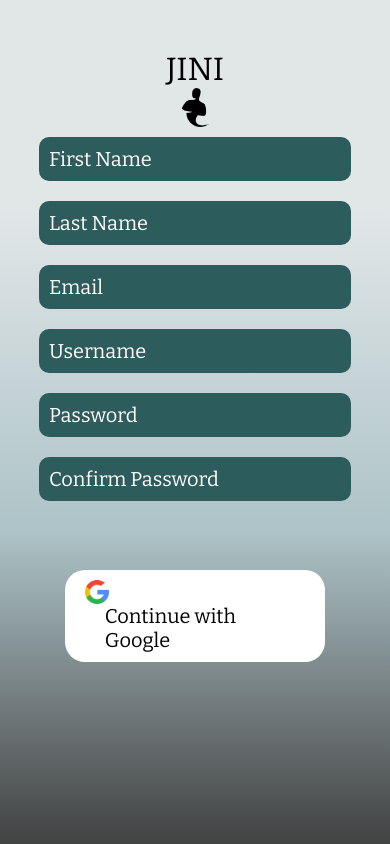
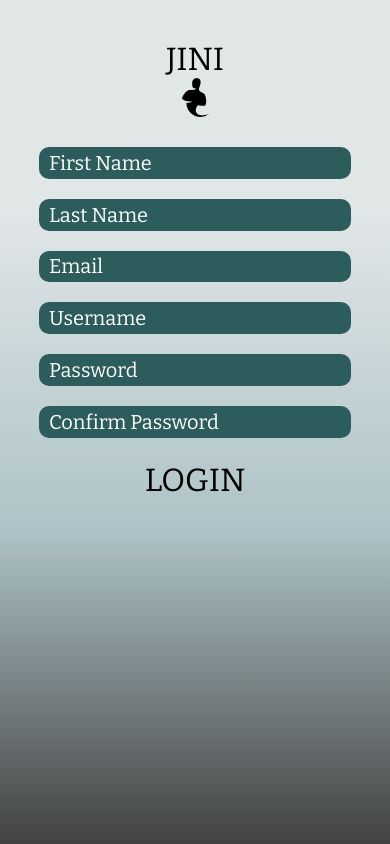
Before and after one commit to Avrhambi/JINI, a React Native app: screen /Signup in a window 390 px wide. Built offline with nearby package versions, Linux system fonts and the light colour scheme.

Commit message:
finish design

```diff
--- a/Navigation/screens/Home.js
+++ b/Navigation/screens/Home.js
@@ -3,6 +3,8 @@ import { StyleSheet, Text, View, Image, TextInput, TouchableOpacity, FlatList }
 import { LinearGradient} from "expo-linear-gradient";
 import { useNavigation } from "@react-navigation/native";
 import {Audio} from "expo-av"
+import {Ionicons} from '@expo/vector-icons';
+
 
 
 function millisToMinutesAndSeconds(millis) {
@@ -22,40 +24,56 @@ async function getAudioDuration(uri) {
 export default function HomeScreen() {
   const [KeyWord, setKeyWord] = useState("");
   const [records, setRecords] = useState([]);
+  const [expandedId, setExpandedId] = React.useState(null);
+  const [favorites, setFavorites] = React.useState([]);
+  const [currentTab, setCurrentTab] = React.useState("all"); // "all" | "favorites"
+
+
   const navigation = useNavigation();
   useEffect(() =>{
     async function fetchRecords() {
       const data = [
-        { id: "1", title: "record1", uri: require("../../assets/audio/audio-sample1.mp3") },
-        { id: "2", title: "record2", uri: require("../../assets/audio/audio-sample2.mp3") },
-        { id: "3", title: "record3", uri: require("../../assets/audio/audio-sample1.mp3") },
-        { id: "4", title: "record4", uri: require("../../assets/audio/audio-sample2.mp3") },
-        { id: "5", title: "record5", uri: require("../../assets/audio/audio-sample1.mp3") },
-        { id: "6", title: "record6", uri: require("../../assets/audio/audio-sample2.mp3") },
-        { id: "7", title: "record7", uri: require("../../assets/audio/audio-sample1.mp3") },
-        { id: "8", title: "record8", uri: require("../../assets/audio/audio-sample2.mp3") },
-        { id: "9", title: "record9", uri: require("../../assets/audio/audio-sample1.mp3") },
-        { id: "10", title: "record10", uri: require("../../assets/audio/audio-sample2.mp3") },
-        { id: "11", title: "record11", uri: require("../../assets/audio/audio-sample1.mp3") },
-        { id: "12", title: "record12", uri: require("../../assets/audio/audio-sample2.mp3") },
-        { id: "13", title: "record13", uri: require("../../assets/audio/audio-sample1.mp3") },
-        { id: "14", title: "record14", uri: require("../../assets/audio/audio-sample2.mp3") },
+        { id: "1", title: "record1", uri: require("../../assets/audio/audio-sample1.mp3"), date: "2023-10-01" , caller: "John Doe", phoneNumber: "123-456-7890"},
+        { id: "2", title: "record2", uri: require("../../assets/audio/audio-sample2.mp3"), date: "2023-10-02" , caller: "Jane Smith", phoneNumber: "234-567-8901"},
+        { id: "3", title: "record3", uri: require("../../assets/audio/audio-sample1.mp3"), date: "2023-10-03" , caller: "Alice Johnson", phoneNumber: "345-678-9012"},
+        { id: "4", title: "record4", uri: require("../../assets/audio/audio-sample2.mp3"), date: "2023-10-04" , caller: "Bob Brown", phoneNumber: "456-789-0123"},
+        { id: "5", title: "record5", uri: require("../../assets/audio/audio-sample1.mp3"), date: "2023-10-05" , caller: "Charlie Davis", phoneNumber: "567-890-1234"},
+        { id: "6", title: "record6", uri: require("../../assets/audio/audio-sample2.mp3"), date: "2023-10-06" , caller: "Diana Evans", phoneNumber: "678-901-2345"},
+        { id: "7", title: "record7", uri: require("../../assets/audio/audio-sample1.mp3"), date: "2023-10-07" , caller: "Ethan Foster", phoneNumber: "789-012-3456"},
+        { id: "8", title: "record8", uri: require("../../assets/audio/audio-sample2.mp3"), date: "2023-10-08" , caller: "Fiona Green", phoneNumber: "890-123-4567"},
+        { id: "9", title: "record9", uri: require("../../assets/audio/audio-sample1.mp3"), date: "2023-10-09" , caller: "George Harris", phoneNumber: "901-234-5678"},
+        { id: "10", title: "record10", uri: require("../../assets/audio/audio-sample2.mp3"), date: "2023-10-10" , caller: "Hannah Ivers", phoneNumber: "012-345-6789"},
+        { id: "11", title: "record11", uri: require("../../assets/audio/audio-sample1.mp3"), date: "2023-10-11" , caller: "Ian Johnson", phoneNumber: "123-456-7890"},
+        { id: "12", title: "record12", uri: require("../../assets/audio/audio-sample2.mp3"), date: "2023-10-12" , caller: "Jack Daniels", phoneNumber: "234-567-8901"},
+        { id: "13", title: "record13", uri: require("../../assets/audio/audio-sample1.mp3"), date: "2023-10-13" , caller: "Karen White", phoneNumber: "345-678-9012"},
+        { id: "14", title: "record14", uri: require("../../assets/audio/audio-sample2.mp3"), date: "2023-10-14" , caller: "Liam Brown", phoneNumber: "456-789-0123"},
       ];
     try {
       const withDurations = await Promise.all(data.map(async (rec) => {
         try {
           const durationMs = await getAudioDuration(rec.uri);
-          return { ...rec, duration: millisToMinutesAndSeconds(durationMs) };
+          return { ...rec, duration: millisToMinutesAndSeconds(durationMs), expanded: false, favorite: false };
         } catch (error) {
-          console.error("Error fetching audio duration for:", rec.title, error);
-          return { ...rec, duration: "Unknown" };
+          return { ...rec, duration: "Unknown", expanded: false, favorite: false};
         }
     }));
         setRecords(withDurations);
     } catch (error) {
       console.error("Error fetching records:", error);
     }
-    }fetchRecords();});
+    }
+    fetchRecords();
+  });
+
+  const toggleFavorite = (id) => {
+    setFavorites((prev) =>
+      prev.includes(id) ? prev.filter((fid) => fid !== id) : [...prev, id]
+    );
+  };
+
+  const toggleExpand = (id) => {
+    setExpandedId(expandedId === id ? null : id);
+  };
 
   return (
     <LinearGradient
@@ -64,6 +82,7 @@ export default function HomeScreen() {
       style={styles.container}
     >
       <View style={styles.topSection}>
+        <View style = {styles.menu}>
           <View style = {styles.logo}>
             <Text style={styles.title}>JINI</Text>
             <Image
@@ -71,6 +90,10 @@ export default function HomeScreen() {
               style={styles.icon}
               resizeMode="center" // ensures it scales properly
             />
+          </View>
+          <TouchableOpacity style={styles.buttonText} onPress={() => navigation.navigate('Login')}>
+            <Ionicons  name="log-in-outline" size = {35} color="black" ></Ionicons>
+          </TouchableOpacity>
         </View>
         <View style={styles.SearchBar}>
           <TextInput style={styles.searchInput} placeholder="Search" placeholderTextColor="#ffffff" value={KeyWord} onChangeText={setKeyWord} />
@@ -81,25 +104,62 @@ export default function HomeScreen() {
           />
         </View>
         <Text style={styles.headLine}  > My Records </Text>
+        <View style={styles.tabs}>
+          <TouchableOpacity style={[styles.tabButton, currentTab === "all" && styles.activeTab]} onPress={() => {
+            setCurrentTab("all");
+          }}>
+            <Text style={[styles.tabText, currentTab === "all" && styles.activeTabText]}>All</Text>
+          </TouchableOpacity>
+          {/* filter all the favorites */}
+
+          <TouchableOpacity style={[styles.tabButton, currentTab === "favorites" && styles.activeTab]} onPress={() => {
+            setCurrentTab("favorites");
+          }}>
+
+            <Text style={[styles.tabText, currentTab === "favorites" && styles.activeTabText]}>Favorites</Text>
+          </TouchableOpacity>
+        </View>
+
+        {/* <View >
+          <Ionicons name="mic" size={24} color="white" />
+          <Ionicons name= "star" size={24} color="white" />
+        </View> */}
+
         <FlatList
-          data={records.filter(r =>
-            r.title.toLowerCase().includes(KeyWord.toLowerCase())
+          data={records.filter(r =>{
+            const matchesSearch = r.title.toLowerCase().includes(KeyWord.toLowerCase());
+            const matchesTab = currentTab === "all" || (currentTab === "favorites" && favorites.includes(r.id));
+            return matchesTab && matchesSearch;
+          }
           )} // search filter
           keyExtractor={(item) => item.id}
           contentContainerStyle={{ paddingBottom: 40 }}
+
           renderItem={({ item }) => (
             <TouchableOpacity onPress={() => navigation.navigate('Listen', { record: item })}>
               <View style={styles.SearchResultItem}>
-              <View>
+                <TouchableOpacity onPress={() => toggleExpand(item.id)}>
+                  <Ionicons name={expandedId === item.id ? "chevron-down" : "chevron-forward"} size={25} color="white"
+                    resizeMode="center"/>
+                </TouchableOpacity>
+                <View style={{ flex: 1, marginLeft: 10 }}>
                   <Text style={styles.Results}>{item.title}</Text>
                   <Text style={styles.ResultsInfo}>{item.duration}</Text>
                 </View>
-              <Image
-                source={require("../../assets/record.png")}
-                style={styles.RecordIcon}
+                {/* if the star is pressed it fill its else it is empty */}
+                <TouchableOpacity onPress={() => toggleFavorite(item.id)}>
+                  <Ionicons name={favorites.includes(item.id) ? "star" : "star-outline"} size={25} color="white"
                     resizeMode="center"
                   />
+                </TouchableOpacity>
               </View>
+              {expandedId === item.id && (
+                <View style={styles.expandedResult}>
+                  <Text style={styles.expandedResultsInfo}>Caller: {item.caller}</Text>
+                  <Text style={styles.expandedResultsInfo}>Phone: {item.phoneNumber}</Text>
+                  <Text style={styles.expandedResultsInfo}>Date: {item.date}</Text>
+                </View>
+              )}
             </TouchableOpacity>
           )}
         />
@@ -158,6 +218,8 @@ const styles = StyleSheet.create({
   },
   logo: {
     alignItems: 'center',
+    justifyContent: 'center',
+    flex: 1,
   },
    SearchBar: {
     backgroundColor: "#2D5C5C",
@@ -194,6 +256,16 @@ const styles = StyleSheet.create({
     alignSelf: "center",
     marginBottom: 20,
   },
+  expandedResult: {
+    backgroundColor: "#6C9E9E",
+    padding: 10,
+    width: "90%",
+    borderRadius: 20,
+    alignSelf: "center",
+    marginTop: -20,
+    marginBottom: 10,
+  },
+
     RecordIcon: {
     width: 40,
     height: 40,
@@ -209,6 +281,12 @@ const styles = StyleSheet.create({
     fontFamily: "Bitter-Regular",
     color: "#ffffff",
   },
+  expandedResultsInfo: {
+    fontSize: 15,
+    fontFamily: "Bitter-Regular",
+    color: "#ffffff",
+    marginLeft: 10,
+  },
   SearchResults: {
     flex: 1,
     padding: 10,
@@ -219,5 +297,42 @@ const styles = StyleSheet.create({
     paddingVertical: 10,
 
   },
+  tabButton: {
+    flex: 1,
+    fontSize: 20,
+    fontFamily: "Bitter-Regular",
+    backgroundColor: "#2D5C5C",
+
+    paddingVertical: 10,
+    borderRadius: 20,
+    marginHorizontal: 5,
+    alignItems: "center",
+    justifyContent: "center",
+  },
+  tabText: {
+    fontSize: 20,
+    fontFamily: "Bitter-Regular",
+    color: "#ffffff",
+  },
+  tabs: {
+    flexDirection: "row",
+    justifyContent: "space-around",
+    width: "60%",
+    marginBottom: 10,
+  },
+
+  buttonText: {
+    position: "absolute",
+    right: 20,
+    top: "50%",
+    transform: [{ translateY: -17 }],
+
+  },
+  menu: {
+    flexDirection: "row",
+    alignItems: "center",
+    justifyContent: "center",
+    position: "relative",
+  },
 
 });
--- a/Navigation/screens/Listen.js
+++ b/Navigation/screens/Listen.js
@@ -75,6 +75,7 @@ export default function ListenScreen() {
     style={styles.container}
     >
         <View style={styles.topSection}>
+          <View style = {styles.menu}>
             <View style = {styles.logo}>
               <Text style={styles.title}>JINI</Text>
               <Image
@@ -82,6 +83,10 @@ export default function ListenScreen() {
                 style={styles.icon}
                 resizeMode="center" // ensures it scales properly
               />
+            </View>
+            <TouchableOpacity style={styles.buttonText} onPress={() => navigation.navigate('Login')}>
+              <Ionicons  name="log-in-outline" size = {35} color="black" ></Ionicons>
+            </TouchableOpacity>
           </View>
         </View>
 
@@ -144,6 +149,8 @@ const styles = StyleSheet.create({
   },
   logo: {
     alignItems: 'center',
+    justifyContent: 'center',
+    flex: 1,
   },
   title: {
     fontSize: 32,
@@ -191,4 +198,17 @@ const styles = StyleSheet.create({
     marginTop: 10,
 
   },
+  buttonText: {
+    position: "absolute",
+    right: 20,
+    top: "50%",
+    transform: [{ translateY: -17 }],
+
+  },
+  menu: {
+    flexDirection: "row",
+    alignItems: "center",
+    justifyContent: "center",
+    position: "relative",
+  },
 });
--- a/Navigation/screens/Login.js
+++ b/Navigation/screens/Login.js
@@ -57,21 +57,6 @@ export default function LoginScreen() {
         setError("Network error. Please try again.");
       }
     });
-
-      //   const data = await response.json();
-      //   setLoading(false);
-      //   if (response.ok) {
-      //     // ✅ Login successful
-      //     await saveUserCredentials(data.access_token, data.refresh_token);
-      //     navigation.navigate('Home')
-
-      //   } else {
-      //     setError(data.detail || 'Login failed. Please try again.');
-      //   }
-      // } catch (error) {
-      //     setLoading(false);
-      //     setError('Network error. Please try again.');
-      // }
   };
     return (
     <LinearGradient
@@ -97,24 +82,42 @@ export default function LoginScreen() {
         <View style={styles.fieldsBox}>
           <TextInput style={styles.fields} placeholder="Password" placeholderTextColor="#ffffff" value={Password} onChangeText={setPassword} />
         </View>
-
-        {error ? <Text style={styles.error}>{error}</Text> : null}
-        {loading ? (
-            (<Progress.Circle size={40} indeterminate={true} color="#007AFF" thickness ={20} style={{ marginVertical: 12 }} />)
-        ) : (
-        <TouchableOpacity onPress={handle_login}>
-          <Text style={styles.title}>LOGIN</Text>
-        </TouchableOpacity>
-        )}
+        <View style={styles.LoginBox}>
+          <TouchableOpacity onPress={handle_login} disabled={loading} style={styles.loginButton}>
+            {loading ? (
+              <Progress.Circle
+                size={32}
+                indeterminate={true}
+                color="#007AFF"
+                thickness={3}
+                style={styles.spinner}
+              />
+            ) : (
+              <Text style={styles.title}>LOGIN</Text>
+            )}
+          </TouchableOpacity>
+          {error ? <Text style={styles.error}>{error}</Text> : null}
+        </View>
+        <View style={styles.googleButton}>
+          <TouchableOpacity style={styles.googleContent} onPress={() => navigation.navigate('Home')}>
+            <Image
+              source={require("../../assets/search.png")} // path to your PNG
+              style={styles.googleIcon}
+              resizeMode="contain" // ensures it scales properly
+            />
+            <Text style={styles.infoGoogle}>Continue with Google</Text>
+          </TouchableOpacity>
+        </View>
       </View>
 
       <View style={styles.bottomSection}>
-        <View style={styles.signupBox}>
-            <Text style={styles.info}>don’t have an account?{"\n"} create account here</Text>
+        <View style={styles.SignupContent}>
+            <Text style={styles.info}>Don’t have an account?</Text>
             <TouchableOpacity  onPress={() => navigation.navigate('Signup')}>
                 <Text style={styles.signup}>SIGN UP</Text>
             </TouchableOpacity>
         </View>
+
       </View>
     </LinearGradient>
   );
@@ -129,7 +132,6 @@ const styles = StyleSheet.create({
     fontSize: 32,
     fontFamily: "Bitter-Regular",
     color: "#000",
-    marginTop: 20,
   },
   jini: {
     fontSize: 32,
@@ -164,7 +166,7 @@ const styles = StyleSheet.create({
     flex: 1,
     justifyContent: "flex-end",
     alignItems: "center",
-    paddingBottom: 80,
+    paddingBottom: 100,
   },
   fields: {
     fontSize: 20,
@@ -184,36 +186,77 @@ const styles = StyleSheet.create({
     fontSize: 20,
     fontFamily: "Bitter-Regular",
     color: "#ffffff",
-    marginBottom: 0,
-    width: "70%",
     textAlign: 'center',
   },
   logo: {
     alignItems: 'center',
   },
   signupBox: {
-    alignItems: 'center',
     marginTop: '10%',
-    marginBottom: 10,
+    marginBottom: 30,
     display: 'flex',
     flexDirection: 'column',
   },
   signup: {
-    backgroundColor: "#2D5C5C",
     fontFamily: "Bitter-Regular",
-    paddingHorizontal: 20,
     paddingVertical: 10,
     borderRadius: 10,
     color: "#fff",
-    fontSize: 32,
+    fontSize: 20,
     alignItems: 'center',
-    top: 20,
+    marginLeft: 10,
   },
-   error: {
-    color: 'red',
-    textAlign: 'center',
+    SignupContent: {
+    flexDirection: "row",
+    alignItems: "center",
+    justifyContent: "center",
+  },
+  error: {
+    position: 'absolute',
+    top: 50,
+    color: "red",
+    textAlign: "center",
     fontSize: 16,
   },
-
+  googleIcon: {
+    width: 20,
+    height: 20,
+    marginRight: 10,
+  },
+  googleButton: {
+    backgroundColor: "#ffffff",
+    paddingHorizontal: 15,
+    paddingVertical: 12,
+    flexDirection: "row",
+    alignItems: "center",
+    justifyContent: "center",
+    borderRadius: 20,
+    width: "70%",
+    marginTop: 40,
+  },
+   infoGoogle: {
+    fontSize: 20,
+    fontFamily: "Bitter-Regular",
+    color: "#000",
+  },
+    googleContent: {
+    flexDirection: "row",
+    alignItems: "center",
+    justifyContent: "center",
+  },
+  LoginBox: {
+    alignItems: 'center',
+    justifyContent: 'center',
+  },
+  loginButton: {
+    width: 120,          // fixed width
+    height: 45,          // fixed height
+    borderRadius: 8,
+    justifyContent: "center",
+    alignItems: "center",
+  },
+  spinner: {
+    position: "absolute",
+  },
 
 });
--- a/Navigation/screens/Signup.js
+++ b/Navigation/screens/Signup.js
@@ -83,7 +83,8 @@ export default function SignUpScreen() {
                 resizeMode="center" // ensures it scales properly
                 />
         </View>
-
+      </View>
+      <View style={styles.middleSection}>
         <View style={styles.fieldsBox}>
           <TextInput style={styles.fields} placeholder="First Name" placeholderTextColor="#ffffff" value={FirstName} onChangeText={setFirstName} />
         </View>
@@ -102,34 +103,23 @@ export default function SignUpScreen() {
         <View style={styles.fieldsBox}>
           <TextInput style={styles.fields} placeholder="Confirm Password" placeholderTextColor="#ffffff" value={ConfirmPassword} onChangeText={setConfirmPassword} />
         </View>
-
-
-        <View style={styles.signupBox}>
+        <View style={styles.LoginBox}>
+          <TouchableOpacity onPress={handle_signup} disabled={loading} style={styles.loginButton}>
+            {loading ? (
+              <Progress.Circle
+                size={32}
+                indeterminate={true}
+                color="#007AFF"
+                thickness={3}
+                style={styles.spinner}
+              />
+            ) : (
+              <Text style={styles.title}>LOGIN</Text>
+            )}
+          </TouchableOpacity>
           {error ? <Text style={styles.error}>{error}</Text> : null}
         </View>
-
-        {loading ? (<Progress.Circle size={40} indeterminate={true} color="#007AFF" style={{ marginVertical: 12 }} />) : (
-          <View>
-            <TouchableOpacity  onPress={handle_signup}>
-              <Text style={styles.signup}>SIGN UP</Text>
-            </TouchableOpacity>
-
-            <View style={styles.bottomSection}>
-              <View style={styles.googleButton}>
-                <TouchableOpacity onPress={() => navigation.navigate('Home')}>
-                  <Image
-                    source={require("../../assets/search.png")} // path to your PNG
-                    style={styles.googleIcon}
-                    resizeMode="contain" // ensures it scales properly}
-                  />
-                  <Text style={styles.info}>Continue with Google</Text>
-                </TouchableOpacity>
-              </View>
-            </View>
-          </View>
-          )}
       </View>
-
     </LinearGradient>
   );
 }
@@ -141,18 +131,15 @@ const styles = StyleSheet.create({
     backgroundColor: "transparent"
   },
   middleSection: {
-    flex: 1,
-    justifyContent: "center",
     alignItems: "center",
+    marginTop: 20,
   },
   title: {
     fontSize: 32,
     fontFamily: "Bitter-Regular",
     color: "#000",
-    marginTop: 10,
   },
   topSection: {
-    flex: 1,
     justifyContent: "flex-start",
     alignItems: "center",
     paddingTop: 40,
@@ -170,32 +157,12 @@ const styles = StyleSheet.create({
     height: 39,
     marginBottom: 10,
   },
-  info: {
-    fontSize: 20,
-    fontFamily: "Bitter-Regular",
-    color: "#000",
-    marginLeft: 20,
-    width: "70%",
-  },
-  googleButton: {
-    backgroundColor: "#ffffff",
-    fontFamily: "Bitter-Regular",
-    paddingHorizontal: 20,
-    paddingVertical: 10,
-    flexDirection: "row",
-    alignItems: "center",
-    borderRadius: 20,
-    top: 0,
 
-  },
+
   logo: {
     alignItems: 'center',
   },
-    googleIcon: {
-    width: 24,
-    height: 24,
-    marginRight: 10,
-  },
+
 
   signup: {
     backgroundColor: "#2D5C5C",
@@ -205,17 +172,14 @@ const styles = StyleSheet.create({
     borderRadius: 10,
     color: "#fff",
     fontSize: 32,
-    marginBottom: 0,
-    position: "absolute",
     alignContent: 'center',
     top: 20,
   },
   signupBox: {
     alignItems: 'center',
-    marginTop: '10%',
-    marginBottom: 10,
-    display: 'flex',
-    flexDirection: 'column',
+    justifyContent: 'center',
+    marginTop: 20,
+    position: 'relative',
   },
   fields: {
     fontSize: 20,
@@ -226,7 +190,7 @@ const styles = StyleSheet.create({
     backgroundColor: "#2D5C5C",
     borderRadius: 10,
     width: "80%",
-    paddingVertical: 10,
+    paddingVertical: "1%",
     marginBottom: 20,
     paddingHorizontal: 10,
   },
@@ -237,8 +201,24 @@ const styles = StyleSheet.create({
     paddingBottom: 20,
   },
   error: {
+    position: 'absolute',
+    top: 50,
     color: 'red',
     textAlign: 'center',
     fontSize: 16,
   },
+  LoginBox: {
+    alignItems: 'center',
+    justifyContent: 'center',
+  },
+  loginButton: {
+    width: 120,          // fixed width
+    height: 45,          // fixed height
+    borderRadius: 8,
+    justifyContent: "center",
+    alignItems: "center",
+  },
+  spinner: {
+    position: "absolute",
+  },
 });
--- a/package.json
+++ b/package.json
@@ -4,7 +4,7 @@
   "main": "index.js",
   "scripts": {
     "start": "expo start",
-    "android": "emulator -avd Pixel_8_pro & npx expo start --android",
+    "android": "emulator -avd Copy_of_Pixel_8_Pro_API_VanillaIceCream & npx expo start --android",
     "ios": "expo run:ios",
     "web": "expo start --web"
   },
```
Lines whose indentation alone changed are shown as unchanged.
